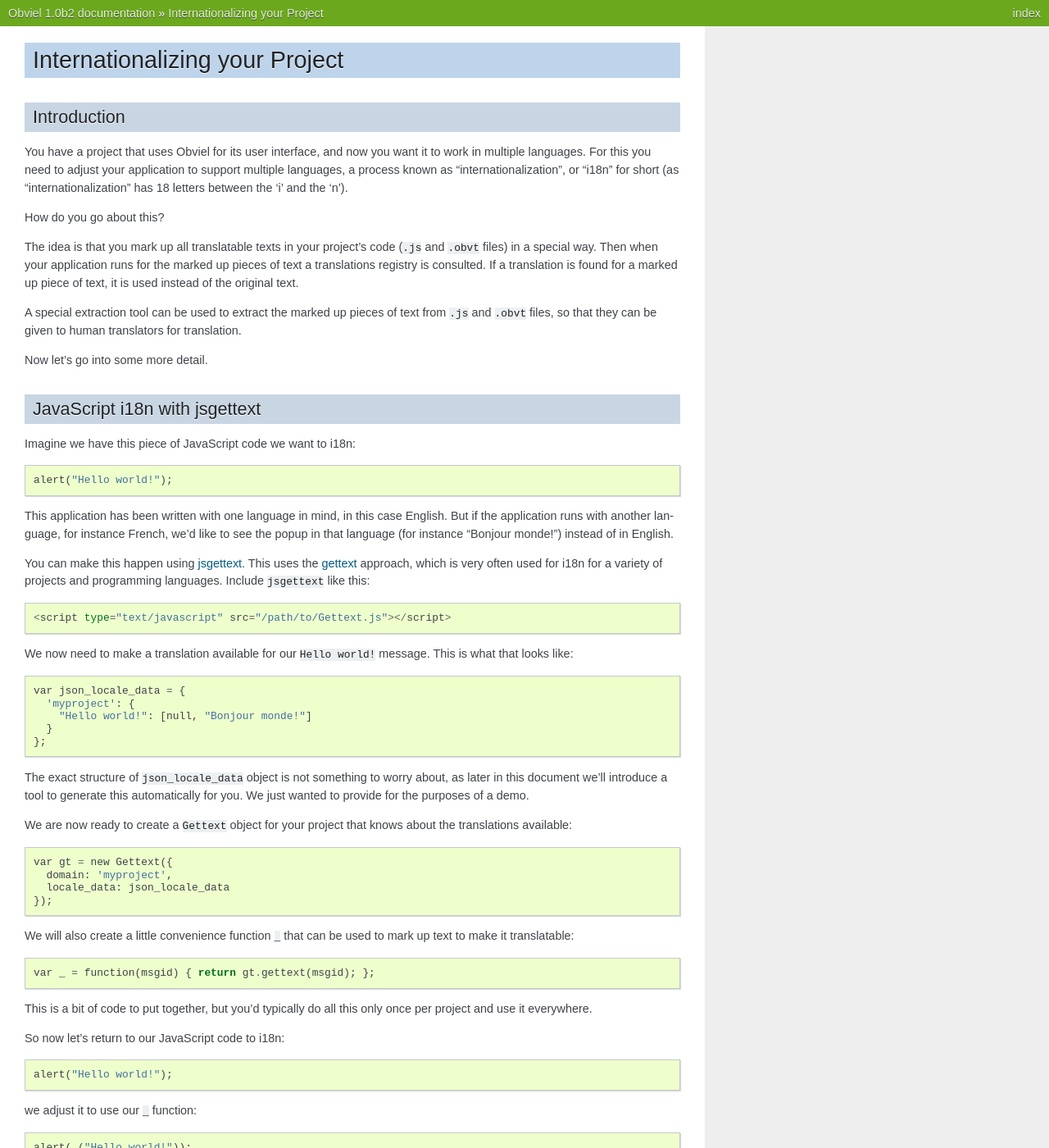
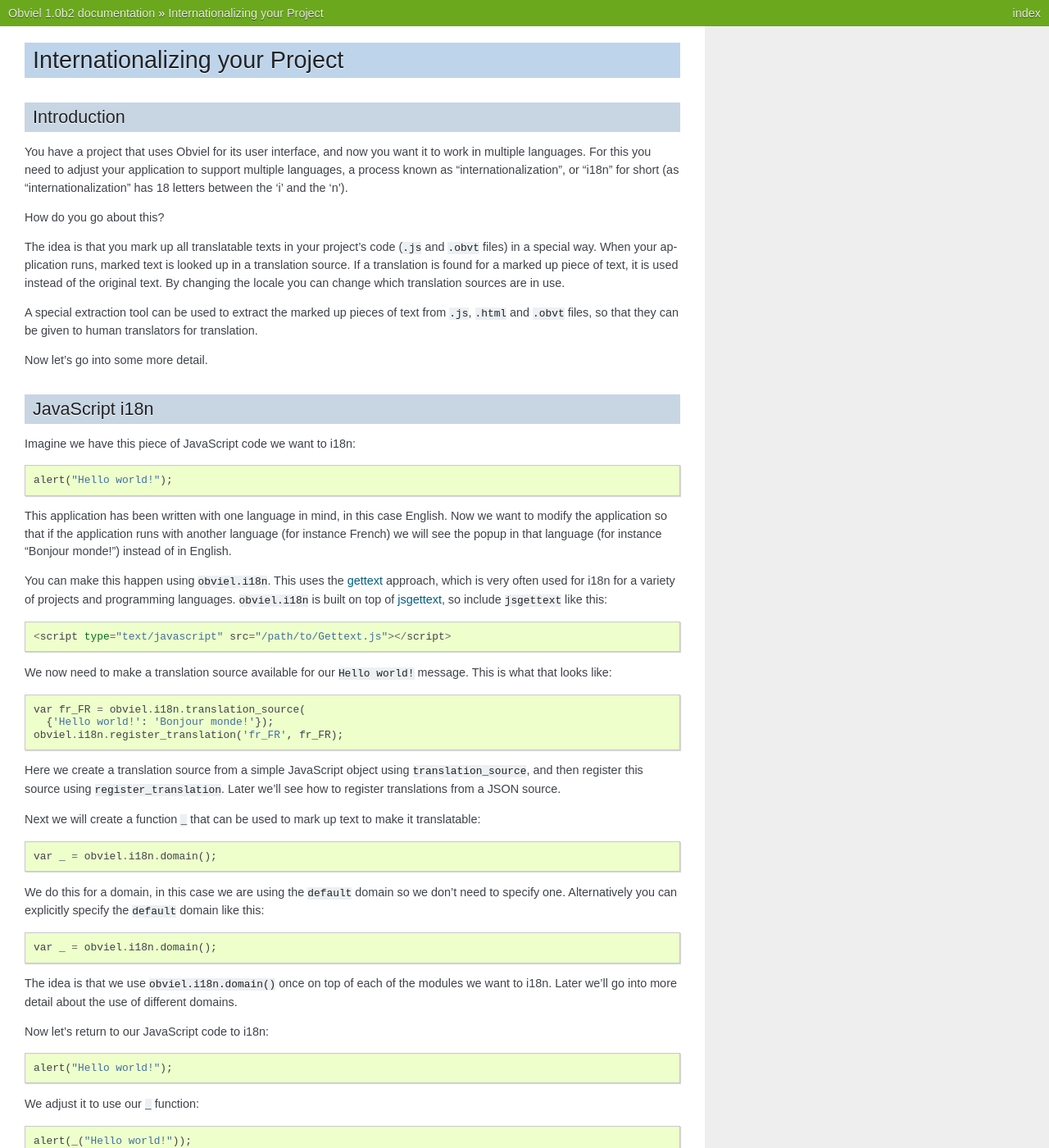
Before and after one commit to obviel/obviel, a Sphinx documentation site: the page built from doc/i18n.txt, in a window 1280 px wide and 1400 px high. Shown: the whole window at 82% size. Built offline with Sphinx 7.4.7, drawn with Linux system fonts in a browser that asks for light colours; some of the changed text lies outside the part shown.

Commit message:
Update i18n documentation. Also update API docs so that we explicitly specify the module name in the definition of the APIs.

````diff
--- a/doc/i18n.txt
+++ b/doc/i18n.txt
@@ -13,32 +13,35 @@ has 18 letters between the 'i' and the 'n').
 How do you go about this?
 
 The idea is that you mark up all translatable texts in your project's
-code (``.js`` and ``.obvt`` files) in a special way. Then when your
-application runs for the marked up pieces of text a translations
-registry is consulted. If a translation is found for a marked up piece
-of text, it is used instead of the original text.
+code (``.js`` and ``.obvt`` files) in a special way. When your
+application runs, marked text is looked up in a translation source.
+If a translation is found for a marked up piece of text, it is used
+instead of the original text. By changing the locale you can change
+which translation sources are in use.
 
 A special extraction tool can be used to extract the marked up pieces
-of text from ``.js`` and ``.obvt`` files, so that they can be given to
-human translators for translation.
+of text from ``.js``, ``.html`` and ``.obvt`` files, so that they can
+be given to human translators for translation.
 
 Now let's go into some more detail.
 
-JavaScript i18n with jsgettext
-------------------------------
+JavaScript i18n
+---------------
 
 Imagine we have this piece of JavaScript code we want to i18n::
 
   alert("Hello world!");
 
-This application has been written with one language in mind, in
-this case English. But if the application runs with another language,
-for instance French, we'd like to see the popup in that language (for
-instance "Bonjour monde!") instead of in English.
+This application has been written with one language in mind, in this
+case English. Now we want to modify the application so that if the
+application runs with another language (for instance French) we will
+see the popup in that language (for instance "Bonjour monde!")
+instead of in English.
 
-You can make this happen using jsgettext_. This uses the gettext_
+You can make this happen using ``obviel.i18n``. This uses the gettext_
 approach, which is very often used for i18n for a variety of projects
-and programming languages. Include ``jsgettext`` like this::
+and programming languages. ``obviel.i18n`` is built on top of
+jsgettext_, so include ``jsgettext`` like this::
 
     <script type="text/javascript" src="/path/to/Gettext.js"></script>
 
@@ -46,55 +49,52 @@ and programming languages. Include ``jsgettext`` like this::
 
 .. _jsgettext: http://jsgettext.berlios.de/
 
-We now need to make a translation available for our ``Hello world!``
-message. This is what that looks like::
+We now need to make a translation source available for our ``Hello
+world!`` message. This is what that looks like::
 
-  var json_locale_data = {
-    'myproject': {
-      "Hello world!": [null, "Bonjour monde!"]
-    }
-  };
+  var fr_FR = obviel.i18n.translation_source(
+    {'Hello world!': 'Bonjour monde!'});
+  obviel.i18n.register_translation('fr_FR', fr_FR);
 
-The exact structure of ``json_locale_data`` object is not something to
-worry about, as later in this document we'll introduce a tool to generate
-this automatically for you. We just wanted to provide for the purposes
-of a demo.
+Here we create a translation source from a simple JavaScript object
+using ``translation_source``, and then register this source using
+``register_translation``. Later we'll see how to register translations
+from a JSON source.
 
-We are now ready to create a ``Gettext`` object for your project that
-knows about the translations available::
+Next we will create a function ``_`` that can be used to mark up text
+to make it translatable::
 
-  var gt = new Gettext({
-    domain: 'myproject',
-    locale_data: json_locale_data
-  });
+  var _ = obviel.i18n.domain();
 
-We will also create a little convenience function ``_`` that can be used
-to mark up text to make it translatable::
+We do this for a domain, in this case we are using the ``default`` domain
+so we don't need to specify one. Alternatively you can explicitly specify
+the ``default`` domain like this::
 
-  var _ = function(msgid) { return gt.gettext(msgid); };
+  var _ = obviel.i18n.domain();
 
-This is a bit of code to put together, but you'd typically do all this
-only once per project and use it everywhere.
+The idea is that we use ``obviel.i18n.domain()`` once on top of each
+of the modules we want to i18n. Later we'll go into more detail about
+the use of different domains.
 
-So now let's return to our JavaScript code to i18n::
+Now let's return to our JavaScript code to i18n::
 
   alert("Hello world!");
 
-we adjust it to use our ``_`` function::
+We adjust it to use our ``_`` function::
 
   alert(_("Hello world!"));
 
 When you run your application now, you'll see "Bonjour monde!".
 
-`Here <_static/demo/i18n-js-demo.html>`_ is all this put together as a
-working demo.
+`Here <_static/demo/i18n-js-demo.html>`_ is a demo that has put all
+this together in a slightly more involved way.
 
 Extracting translatable content
 -------------------------------
 
-We know how to mark up our JavaScript code so it can be translated
-now. We now need a tool that can extract all pieces of marked up text
-so that we can give it all to a translator.
+We now know how to mark up our JavaScript code so it can be
+translated. We need a tool that can extract all pieces of marked up
+text automatically so that we can give it all to a translator.
 
 We recommend the use of the Babel_ i18n tool with code that uses
 Obviel. While Babel primarily written to support i18n of Python
@@ -136,16 +136,15 @@ it. Create a ``.cfg`` file with the following content::
   [javascript: **.js]
   extract_messages = _
 
-Now you can use it on your project's directory that contains all the
-``.js`` files::
+Now you can use it on your project directory::
 
   $ pybabel extract -F myconfig.cfg project_directory > myproject.pot
 
-You will now have a ``.pot`` (PO template) file that will be the
-source of all your actual translation files for your application, the
-``.po`` files. For example, if you had applied this to the demo
-described above, you would get a ``.pot`` file like this (skipping
-some metadata boilerplate)::
+You will now have a ``myproject.pot`` (PO template) file that will be
+the template for all the actual translation files for your
+application, the ``.po`` files. For example, if you had applied this
+to the demo described above, you would get a ``.pot`` file like this
+(skipping some metadata boilerplate)::
 
   #: src/demo/i18n-js-demo.js:15
   msgid "Hello world!"
@@ -157,9 +156,10 @@ translate was found; this is sometimes useful context for translators.
 Creating ``.po`` files
 ----------------------
 
-For each language our project has translations for, we now need to
-create a ``.po`` file from our ``.pot`` file. You can do this with the
-GNU gettext tool suite, using the ``msginit`` tool (`details about msginit`_)::
+For each language that you want to support in your project, you now
+need to create a ``.po`` file from the project's ``.pot`` file. You
+can do this with the GNU gettext tool suite, using the ``msginit``
+tool (`details about msginit`_)::
 
  $ msginit -l fr_FR -i myproject.pot -o myproject-fr_FR.po
 
@@ -211,32 +211,37 @@ new translatable texts become available to your translators::
 
 .. _details: https://www.gnu.org/savannah-checkouts/gnu/gettext/manual/html_node/msgmerge-Invocation.html
 
-Creating ``.js`` files from the ``.po`` files
----------------------------------------------
+Creating ``.json``` files from the ``.po`` files
+------------------------------------------------
 
-We now have a ``.po`` file with the right translations. While
-jsgettext offers a way to load up such ``.po`` files directly, it is
-recommended you use an optimized JavaScript file for this instead. We
-can do this using the pojson_ tool (installable using one of the
-Python methods such as ``pip``, ``easy_install`` or ``buildout``).
+We now have a ``.po`` file with the right translations. To make it
+work with Obviel i18n, we need to convert it to a JSON file that can
+be used as a translation source. You can do this using the pojson_
+tool (installable using one of the Python methods such as ``pip``,
+``easy_install`` or ``buildout``).
 
 .. _pojson: http://pypi.python.org/pypi/pojson
 
-Using pojson you can convert the ``.po`` file to an optimized ``.js`` file::
+Using pojson you can convert the ``.po`` file to a simple ``.json``
+file::
 
-  bin/pojson convert -j myproject myproject-fr_FR.po > myproject-fr_FR.js
+  $ bin/pojson convert myproject-fr_FR.po > myproject-fr_FR.json
 
-You now have a file with the following contents (skipping some
-metadata again, and pretty printed)::
+Loading up the translation JSON
+-------------------------------
 
-  var json_locale_data = {
-    'myproject': {
-      "Hello world!": [null, "Bonjour monde!"]
-    }
-  };
+Put that ``.json`` file somewhere where it can be found. Normally that
+would be in the same directory as the ``.js`` files.
 
-This is the structure we created by hand before, so once that's passed
-into the ``Gettext`` constructor, we're done.
+This ``.json`` file can now be loaded as a translation source from a
+URL::
+
+  var fr_FR = obviel.i18n.translation_source_from_json_url(
+     'myproject-fr_FR.json');
+
+And we can register it::
+
+  obviel.i18n.register_translation('fr_FR', fr_FR);
 
 Translating ``.obvt`` files
 ---------------------------
@@ -262,10 +267,24 @@ We need to teach ``pybabel extract`` about ``.obvt`` files in the
 
 When you now run ``pybabel extract`` on your project, it will extract
 translatable texts not only from ``.js`` files but from ``.obvt``
-files as well. You can translate these in the same way.
+files as well.
 
 Read :doc:`Obviel Template i18n <template_i18n>` for much more detail
 on how to mark up your ``.obvt`` files for i18n.
+
+Translating Obviel templates in ``.html`` files
+-----------------------------------------------
+
+It is possible to embed an Obviel template in a ``script`` tag in a
+HTML file. You can tell ``pybabel`` to extract from these too, by
+modifying the ``.cfg`` file to read like this::
+
+  [javascript: **.js]
+  extract_messages = _
+
+  [obvt: **.obvt]
+
+  [obvt_html: **.html]
 
 Variables
 ---------
@@ -279,8 +298,8 @@ or like this for variables within elements::
 
   <p data-trans="">Hello <em data-tvar="who">{who}</em>!</p>
 
-``pybabel extract`` will extract both of these to this text in the
-``.po`` file::
+If you used ``pybabel extract``, this is what these texts would look
+like in the ``.po`` file::
 
   Hello {who}!
 
@@ -296,7 +315,10 @@ another place as well::
 
 Obviel Template's i18n system will use these variables automatically.
 To use such variables in a ``.js`` file, you can use a special
-:func:`variables` formatting function that Obviel Template makes
+:func:`variables` formatting function that Obviel i18n makes
 available::
 
-  variables(_("Hello {who}!"), { who: "Bob" });
+  obviel.i18n.variables(_("Hello {who}!"), { who: "Bob" });
+
+Note that for ``variables`` to work you do need to include
+``obviel-template.js`` on the page as well.
--- a/doc/manual.txt
+++ b/doc/manual.txt
@@ -1064,7 +1064,7 @@ Consider the following view with a template that uses a formatter::
 
 When you render this view, ``some_formatter`` will be looked up in the
 global formatter registry. You can use Obviel Templates's
-:func:`register_formatter` to fill it when the application starts.
+:func:`obviel.template.register_formatter` to fill it when the application starts.
 
 You can however also define this formatter on the view itself::
 
````
Also changed, not shown: other parts of doc/i18n.txt (+4 -4 lines), doc/api.txt (+69 -58 lines).
